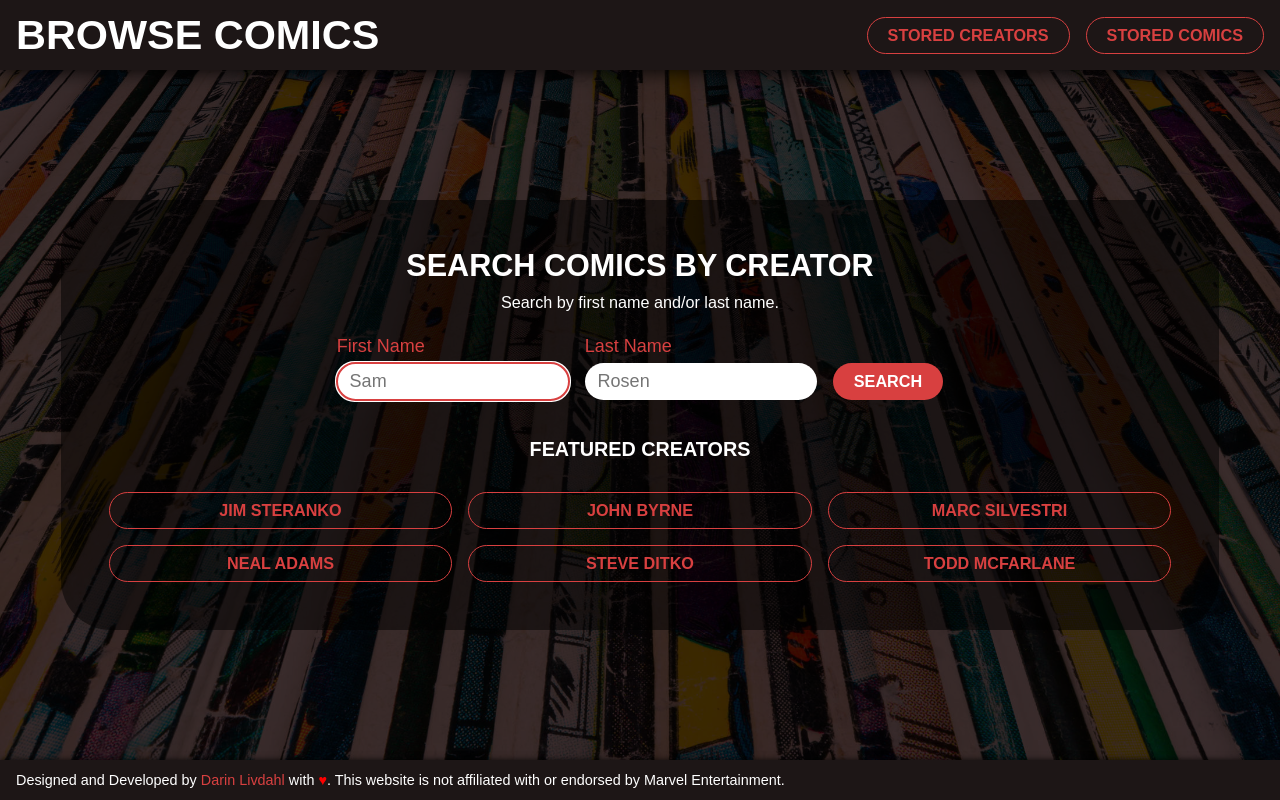
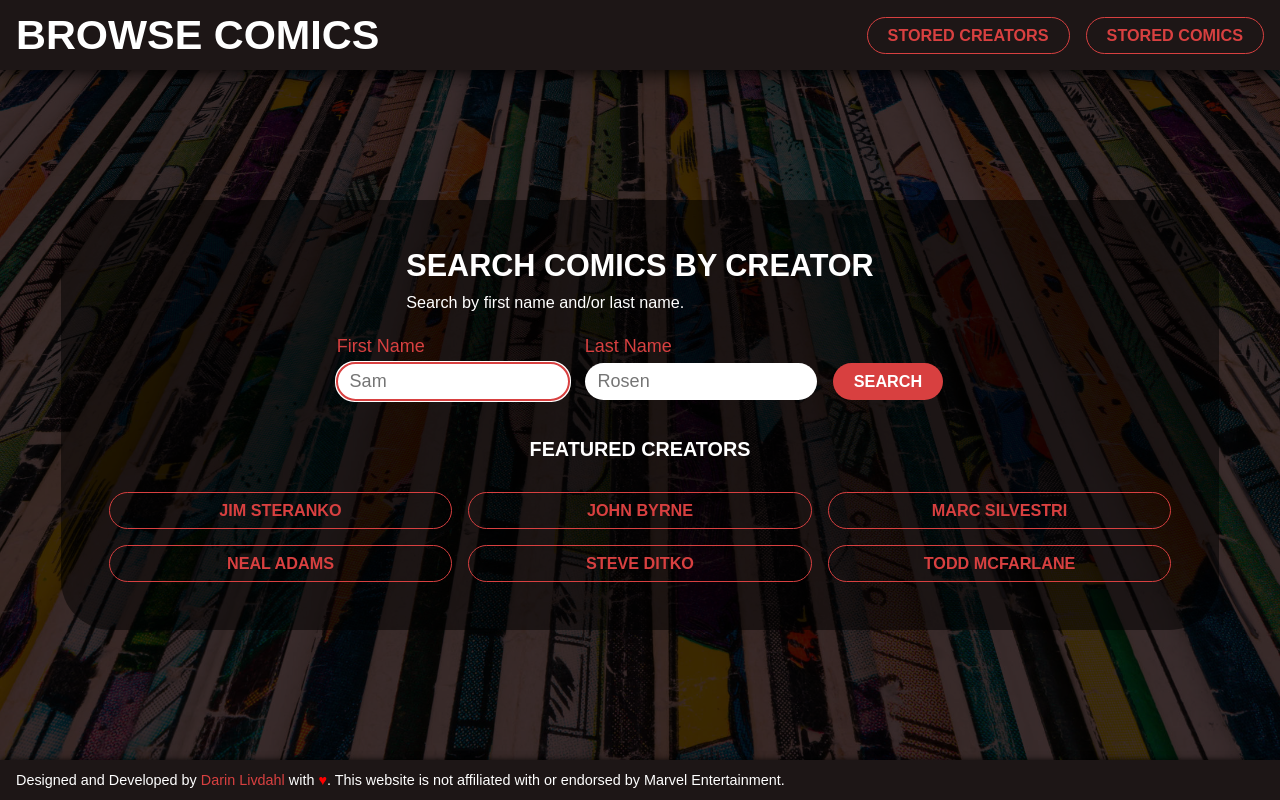
Before and after one commit to darinlivdahl/browse-comics, a React (Vite) app: page / in a window 1280 px wide. Built offline with nearby package versions, Linux system fonts and the light colour scheme; a web font is replaced by a local one.

Commit message:
Fix position of spinner

```diff
--- a/src/components/Heading/Heading.module.css
+++ b/src/components/Heading/Heading.module.css
@@ -61,6 +61,10 @@
         margin-top: 2.4rem;
     }
 
+    .headingSubText {
+        text-align: left;
+    }
+
     .h1 {
         font-size: calc(var(--base-font-size) * 2.3);
     }
--- a/src/components/Spinner/Spinner.module.css
+++ b/src/components/Spinner/Spinner.module.css
@@ -2,7 +2,7 @@
   display: flex;
   justify-content: center;
   align-items: center;
-  position: absolute;
+  position: fixed;
   top: 0;
   left: 0;
   bottom: 0;
```
